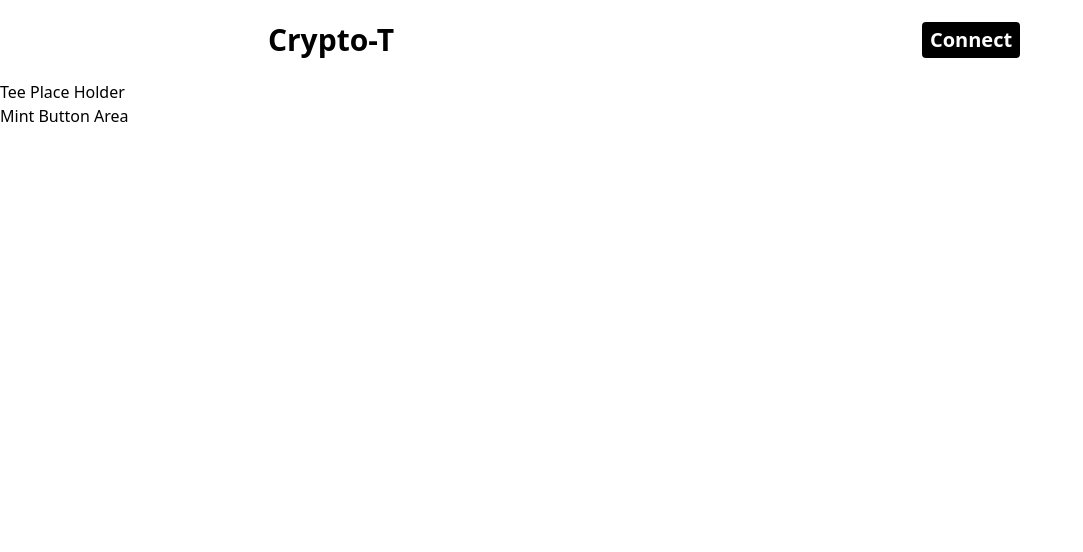
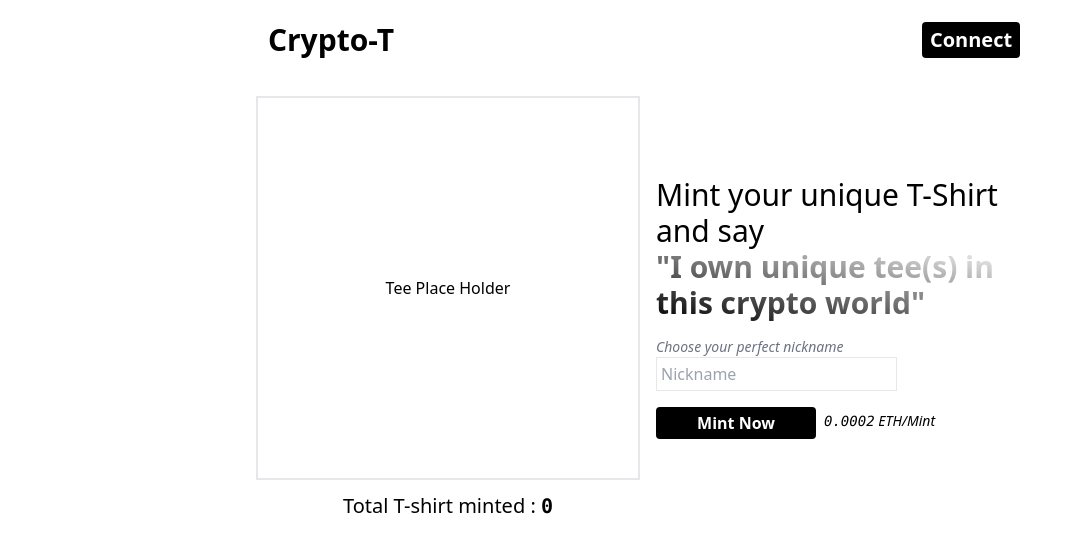
Before and after one commit to vel-jack/crypto-tee, a React (Vite) app in the folder client/: page / in a window 1280 px wide. Shown: the top 552 px of the page, without its empty margins (0-1083 px from the left). Built offline with nearby package versions, Linux system fonts and the light colour scheme.

Commit message:
updated client

```diff
--- a/client/src/components/Mint.jsx
+++ b/client/src/components/Mint.jsx
@@ -2,9 +2,43 @@ import React from "react";
 
 export default function MintTee() {
   return (
-    <div>
-      <div>Tee Place Holder</div>
-      <div>Mint Button Area</div>
+    <div className="flex flex-col-2 p-2 justify-center">
+      <div className="p-2 flex flex-col justify-center items-center gap-3">
+        {/*  Todo: Need to work on canvas */}
+        <div className="border-2 h-48 w-48 sm:h-96 sm:w-96 flex items-center justify-center">
+          Tee Place Holder
+        </div>
+        <div className="text-sm sm:text-xl">
+          Total T-shirt minted : <span className="font-bold font-mono">0</span>
+        </div>
+      </div>
+      <div className="p-2  flex justify-center items-center sm:w-96">
+        <div className="flex flex-col gap-4">
+          <div className="text-lg md:text-3xl sm:text-xl">
+            Mint your unique T-Shirt and say
+            <span className="font-bold inline-block text-transparent bg-clip-text bg-gradient-to-tr from-black ">
+              "I own unique tee(s) in this crypto world"
+            </span>
+          </div>
+          <div>
+            <div className="text-sm text-gray-500 italic">
+              Choose your perfect nickname
+            </div>
+            {/* Todo: Need to set max length only 5 */}
+            <input type="text" placeholder="Nickname" className="p-1 border" />
+          </div>
+          <div className="sm:flex sm:flex-col-2 sm:gap-2">
+            <div>
+              <button className="px-2 py-1 bg-black text-white rounded font-bold w-full sm:w-40">
+                Mint Now
+              </button>
+            </div>
+            <div className="py-1 text-sm italic">
+              <span className="font-mono">0.0002</span> ETH/Mint
+            </div>
+          </div>
+        </div>
+      </div>
     </div>
   );
 }
--- a/client/src/components/Navbar.jsx
+++ b/client/src/components/Navbar.jsx
@@ -1,6 +1,6 @@
 const Navbar = () => {
   return (
-    <div className="h-20 w-full flex flex-col-2 justify-around items-center">
+    <div className="h-20 w-full flex justify-around items-center">
       <div className="p-2 font-bold text-3xl">Crypto-T</div>
       <div>
         <button className="text-xl font-bold bg-black text-white px-2 py-1 rounded">
```
Also changed, not shown: 1 other file (tests, documents, lock files or other folders).
